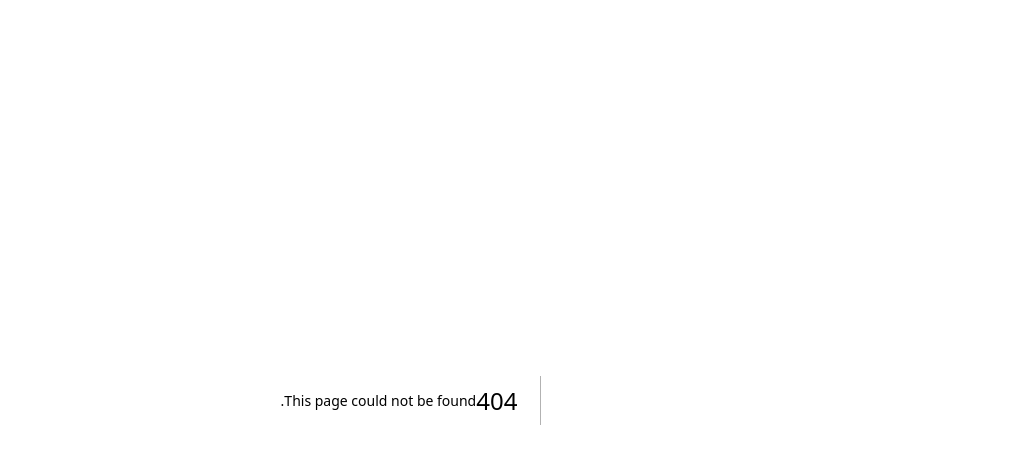
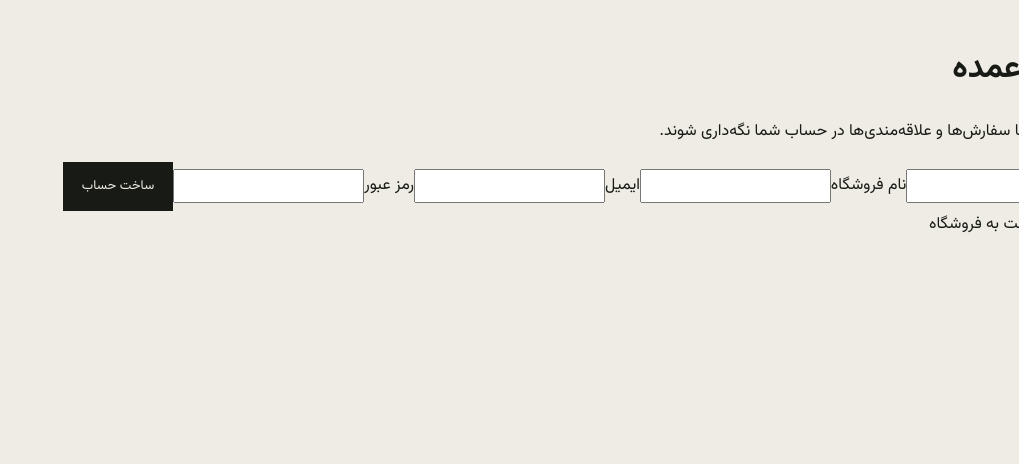
Before and after one commit to ParisaAtaee2000/web-projects, a Next.js app in the folder zemestan/: page /register in a window 1280 px wide. Before the commit this address had no page. Shown: the top 464 px of the page, without its empty margins (261-1280 px from the left). Built offline with nearby package versions, Linux system fonts and the light colour scheme.

Commit message:
feat(auth): add register page

```diff
--- /dev/null
+++ b/zemestan/app/register/page.tsx
@@ -0,0 +1,18 @@
+"use client";
+
+import Link from "next/link";
+import { FormEvent } from "react";
+import { useRouter } from "next/navigation";
+import { useAuth } from "@/components/auth/AuthProvider";
+
+export default function RegisterPage() {
+  const router = useRouter();
+  const { register } = useAuth();
+  const submit = (event: FormEvent<HTMLFormElement>) => {
+    event.preventDefault();
+    const form = new FormData(event.currentTarget);
+    register({ name: String(form.get("name") ?? ""), email: String(form.get("email") ?? ""), storeName: String(form.get("storeName") ?? "") });
+    router.push("/account");
+  };
+  return <main dir="rtl" className="auth-page"><div className="auth-card"><div className="section-kicker">ACCOUNT / REGISTER</div><h1>ساخت حساب عمده</h1><p>اطلاعات فروشگاه را ثبت کنید تا سفارش‌ها و علاقه‌مندی‌ها در حساب شما نگه‌داری شوند.</p><form onSubmit={submit} className="auth-form"><label>نام و نام خانوادگی<input name="name" required /></label><label>نام فروشگاه<input name="storeName" required /></label><label>ایمیل<input name="email" type="email" required /></label><label>رمز عبور<input name="password" type="password" required /></label><button className="btn primary" type="submit">ساخت حساب</button></form><div className="auth-links"><Link href="/login">قبلاً ثبت‌نام کرده‌اید؟ ورود</Link><Link href="/">بازگشت به فروشگاه</Link></div></div></main>;
+}
```
